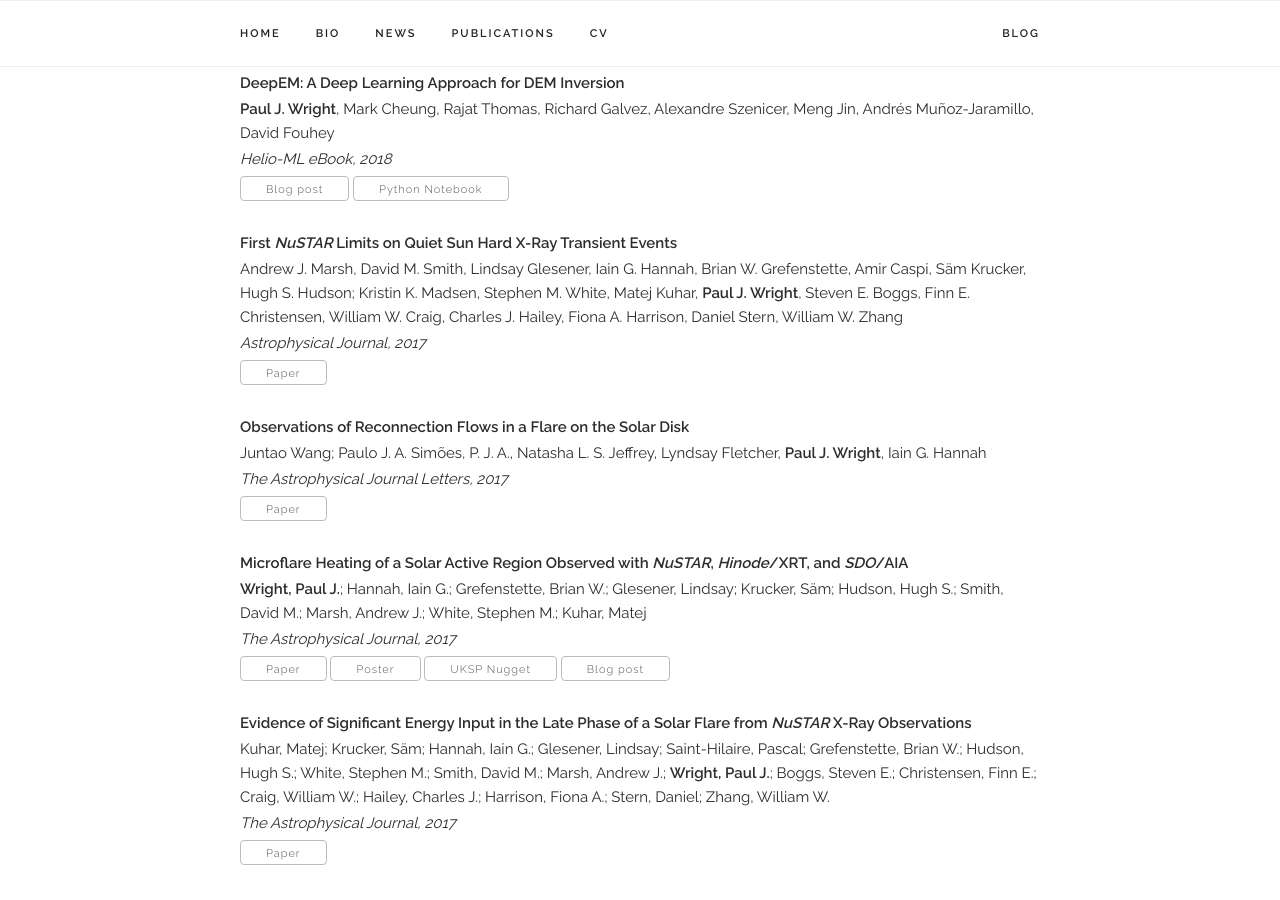
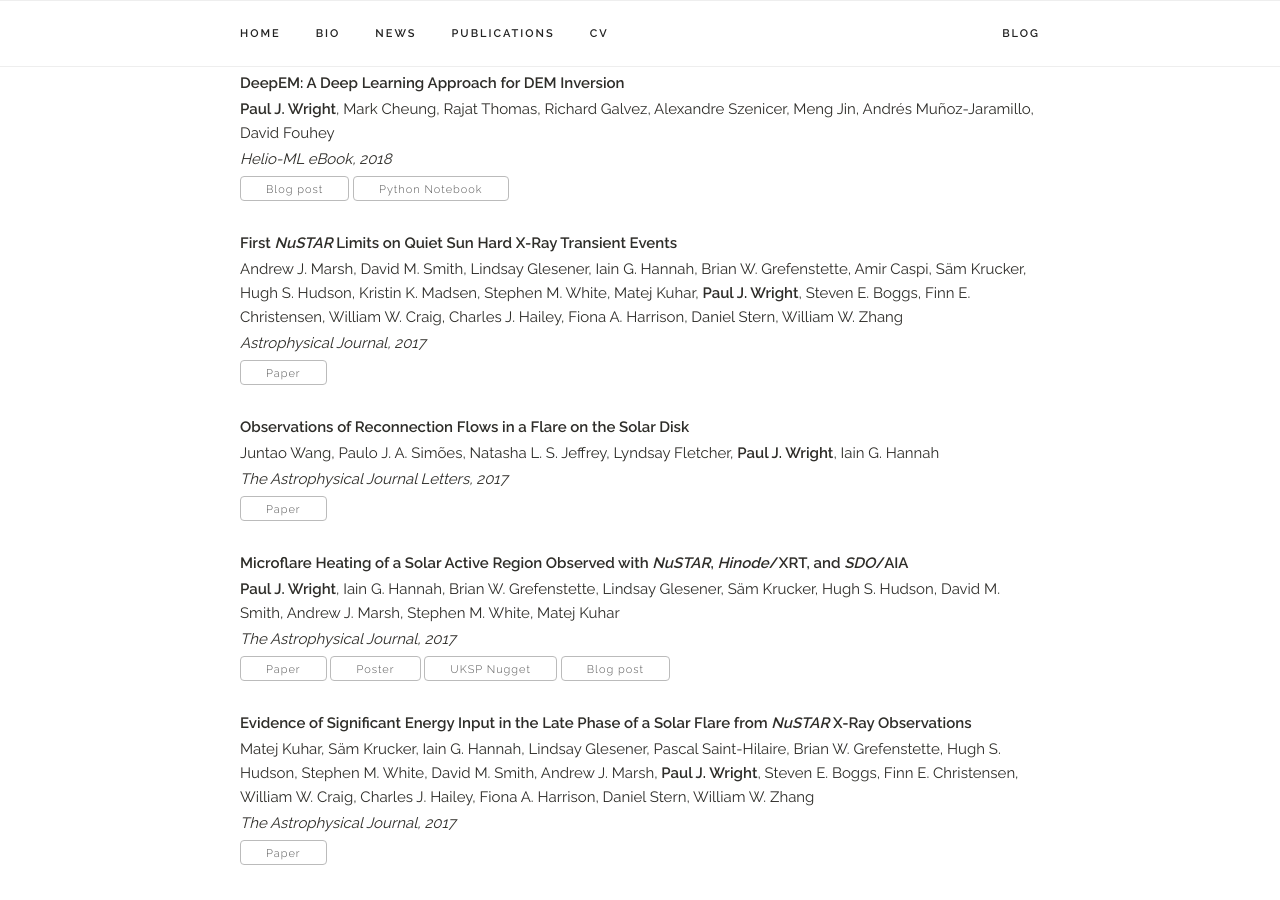
Before and after one commit to rookie0o9/rookie0o9.github.io, a Jekyll site: the page built from index.html, in a window 1280 px wide and 900 px high, scrolled down 1245 px. Built offline with Jekyll 4.4.1, drawn with Linux system fonts in a browser that asks for light colours.

```diff
--- a/_data/publications.yaml
+++ b/_data/publications.yaml
@@ -14,19 +14,19 @@ papers:
     selected: y
 
   - title: "First <i>NuSTAR</i> Limits on Quiet Sun Hard X-Ray Transient Events"
-    authors: "Andrew J. Marsh, David M. Smith, Lindsay Glesener, Iain G. Hannah, Brian W. Grefenstette, Amir Caspi, Säm Krucker, Hugh S. Hudson; Kristin K. Madsen, Stephen M. White, Matej Kuhar, <b>Paul J. Wright</b>, Steven E. Boggs, Finn E. Christensen, William W. Craig, Charles J. Hailey, Fiona A. Harrison, Daniel Stern, William W. Zhang"
+    authors: "Andrew J. Marsh, David M. Smith, Lindsay Glesener, Iain G. Hannah, Brian W. Grefenstette, Amir Caspi, Säm Krucker, Hugh S. Hudson, Kristin K. Madsen, Stephen M. White, Matej Kuhar, <b>Paul J. Wright</b>, Steven E. Boggs, Finn E. Christensen, William W. Craig, Charles J. Hailey, Fiona A. Harrison, Daniel Stern, William W. Zhang"
     venue: "Astrophysical Journal, 2017"
     paper_pdf: "https://iopscience.iop.org/article/10.3847/1538-4357/aa9122/meta"
     selected: n
 
   - title: "Observations of Reconnection Flows in a Flare on the Solar Disk"
-    authors: "Juntao Wang; Paulo J. A. Simões, P. J. A., Natasha L. S. Jeffrey, Lyndsay Fletcher, <b>Paul J. Wright</b>, Iain G. Hannah"
+    authors: "Juntao Wang, Paulo J. A. Simões, Natasha L. S. Jeffrey, Lyndsay Fletcher, <b>Paul J. Wright</b>, Iain G. Hannah"
     venue: "The Astrophysical Journal Letters, 2017"
     paper_pdf: "https://iopscience.iop.org/article/10.3847/2041-8213/aa8904"
     selected: n
 
   - title: "Microflare Heating of a Solar Active Region Observed with <i>NuSTAR</i>, <i>Hinode</i>/XRT, and <i>SDO</i>/AIA"
-    authors: "<b>Wright, Paul J.</b>; Hannah, Iain G.; Grefenstette, Brian W.; Glesener, Lindsay; Krucker, Säm; Hudson, Hugh S.; Smith, David M.; Marsh, Andrew J.; White, Stephen M.; Kuhar, Matej"
+    authors: "<b>Paul J. Wright</b>, Iain G. Hannah, Brian W. Grefenstette, Lindsay Glesener, Säm Krucker, Hugh S. Hudson, David M. Smith, Andrew J. Marsh, Stephen M. White, Matej Kuhar"
     venue: "The Astrophysical Journal, 2017"
     paper_pdf: "https://iopscience.iop.org/article/10.3847/1538-4357/aa7a59/meta"
     poster: "."
@@ -35,7 +35,7 @@ papers:
     selected: y
 
   - title: "Evidence of Significant Energy Input in the Late Phase of a Solar Flare from <i>NuSTAR</i> X-Ray Observations"
-    authors: "Kuhar, Matej; Krucker, Säm; Hannah, Iain G.; Glesener, Lindsay; Saint-Hilaire, Pascal; Grefenstette, Brian W.; Hudson, Hugh S.; White, Stephen M.; Smith, David M.; Marsh, Andrew J.; <b>Wright, Paul J.</b>; Boggs, Steven E.; Christensen, Finn E.; Craig, William W.; Hailey, Charles J.; Harrison, Fiona A.; Stern, Daniel; Zhang, William W."
+    authors: "Matej Kuhar, Säm Krucker, Iain G. Hannah, Lindsay Glesener, Pascal Saint-Hilaire, Brian W. Grefenstette, Hugh S. Hudson, Stephen M. White, David M. Smith, Andrew J. Marsh, <b>Paul J. Wright</b>, Steven E. Boggs, Finn E. Christensen, William W. Craig, Charles J. Hailey, Fiona A. Harrison, Daniel Stern, William W. Zhang"
     venue: "The Astrophysical Journal, 2017"
     paper_pdf: "https://iopscience.iop.org/article/10.3847/1538-4357/835/1/6/meta"
     selected: n
```
